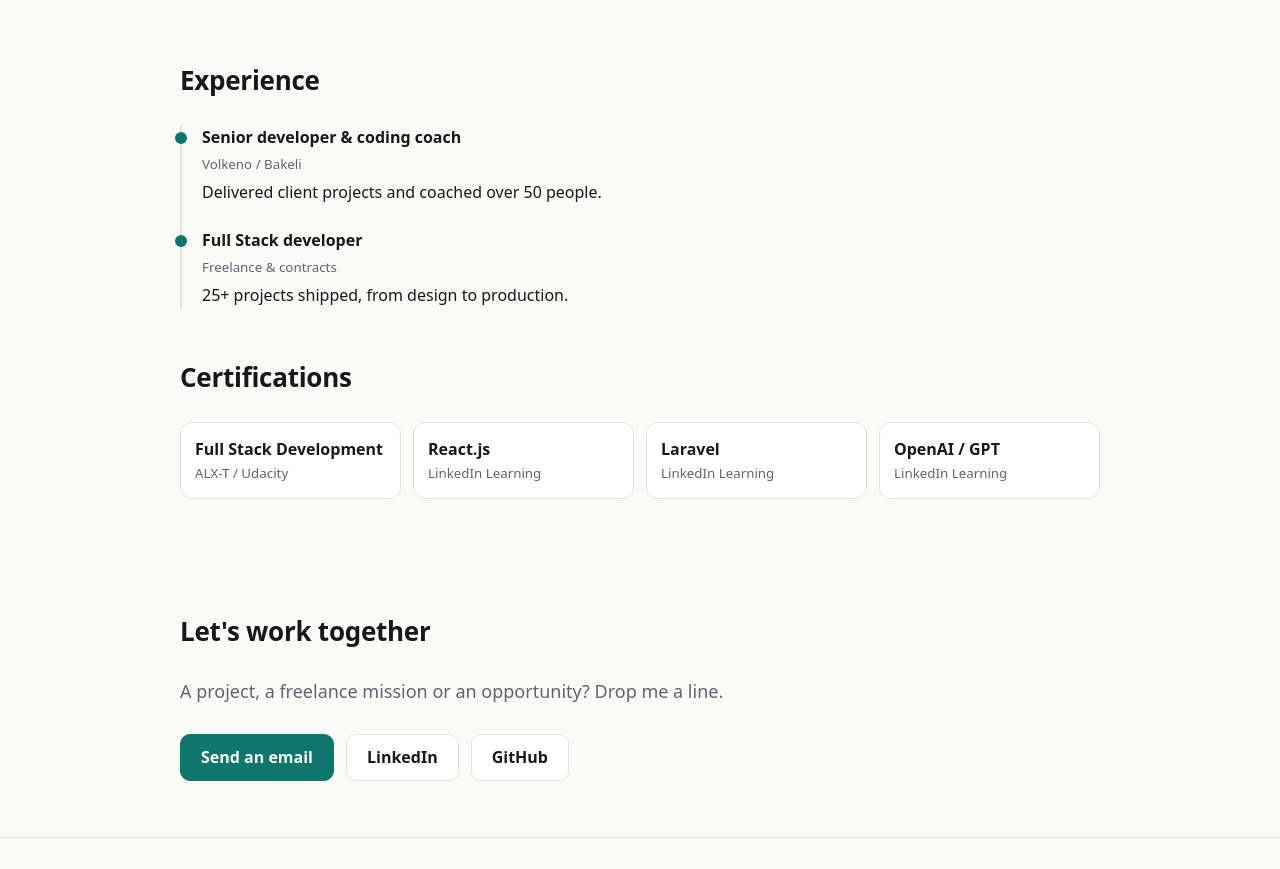
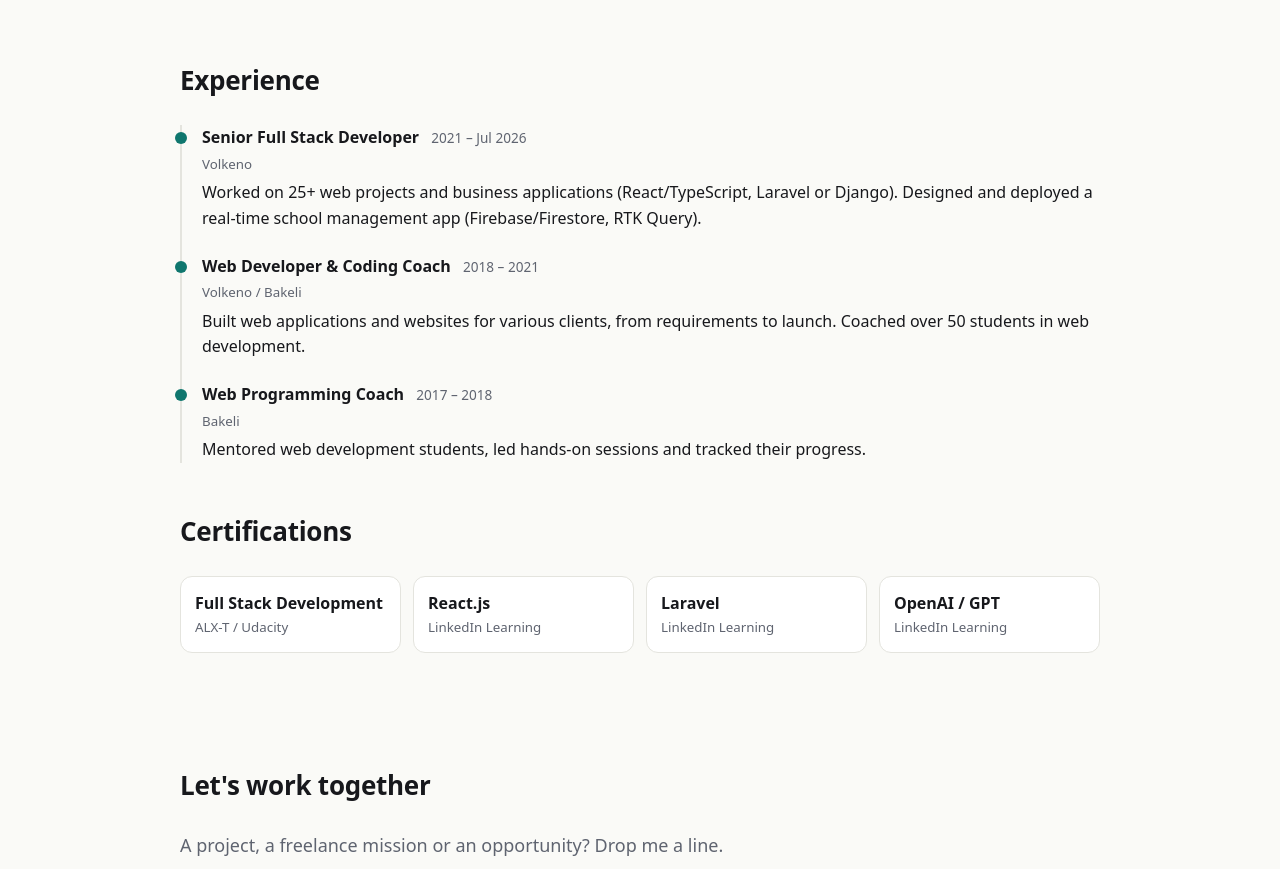
Before and after one commit to babasarr/portfolio-djibril, a React (Vite) app: page / in a window 1280 px wide. Shown: the part 2760-3629 px from the top of the page. Built offline with nearby package versions, Linux system fonts and the light colour scheme.

Commit message:
update experience

```diff
--- a/src/components/Experience.tsx
+++ b/src/components/Experience.tsx
@@ -9,7 +9,7 @@ function Job({ job, index }: { job: JobData; index: number }) {
   const ref = useReveal<HTMLDivElement>(index * 90)
   return (
     <div ref={ref}>
-      <b>{tr(job.role)}</b>
+      <b>{tr(job.role) } <span className="period">{tr(job.period)}</span></b>
       <small>{tr(job.company)}</small>
       <p style={{ margin: '4px 0 0' }}>{tr(job.description)}</p>
     </div>
--- a/src/data/experience.ts
+++ b/src/data/experience.ts
@@ -2,14 +2,31 @@ import type { Certification, Job } from '../types'
 
 export const jobs: Job[] = [
   {
-    role: { fr: 'Développeur senior & coach de code', en: 'Senior developer & coding coach' },
-    company: 'Volkeno / Bakeli',
-    description: { fr: 'Livraison de projets clients, accompagnement de plus de 50 personnes.', en: 'Delivered client projects and coached over 50 people.' },
+  role: { fr: 'Développeur Full Stack Senior', en: 'Senior Full Stack Developer' },
+  company: 'Volkeno',
+  period: { fr: '2021 – juil. 2026', en: '2021 – Jul 2026' },
+  description: {
+    fr: "Plus de 25 projets web et applications métier (React/TypeScript, Laravel ou Django). Conception et déploiement d'une application de gestion scolaire temps réel (Firebase/Firestore, RTK Query).",
+    en: 'Worked on 25+ web projects and business applications (React/TypeScript, Laravel or Django). Designed and deployed a real-time school management app (Firebase/Firestore, RTK Query).',
+  },
   },
   {
-    role: { fr: 'Développeur Full Stack', en: 'Full Stack developer' },
-    company: { fr: 'Indépendant & missions', en: 'Freelance & contracts' },
-    description: { fr: 'Plus de 25 projets livrés, de la conception à la mise en production.', en: '25+ projects shipped, from design to production.' },
+    role: { fr: 'Développeur Web & Coach en Développement', en: 'Web Developer & Coding Coach' },
+    company: 'Volkeno / Bakeli',
+    period: { fr: '2018 – 2021', en: '2018 – 2021' },
+    description: {
+      fr: "Développement d'applications et de sites web pour des clients variés, du cahier des charges à la mise en ligne. Coaching de plus de 50 étudiants en développement web.",
+      en: 'Built web applications and websites for various clients, from requirements to launch. Coached over 50 students in web development.',
+    },
+  },
+  {
+    role: { fr: 'Coach en Programmation Web', en: 'Web Programming Coach' },
+    company: 'Bakeli',
+    period: { fr: '2017 – 2018', en: '2017 – 2018' },
+    description: {
+      fr: 'Encadrement d\'étudiants en développement web, animation de sessions pratiques et suivi de leur progression.',
+      en: 'Mentored web development students, led hands-on sessions and tracked their progress.',
+    },
   },
 ]
 
--- a/src/styles/components.css
+++ b/src/styles/components.css
@@ -333,6 +333,7 @@ h1 span {
 .tl small {
   color: var(--mut);
 }
+.tl .period { font-weight: 400; color: var(--mut); margin-left: 8px; font-size: 0.85rem; }
 .certs {
   display: grid;
   grid-template-columns: repeat(auto-fit, minmax(220px, 1fr));
```
